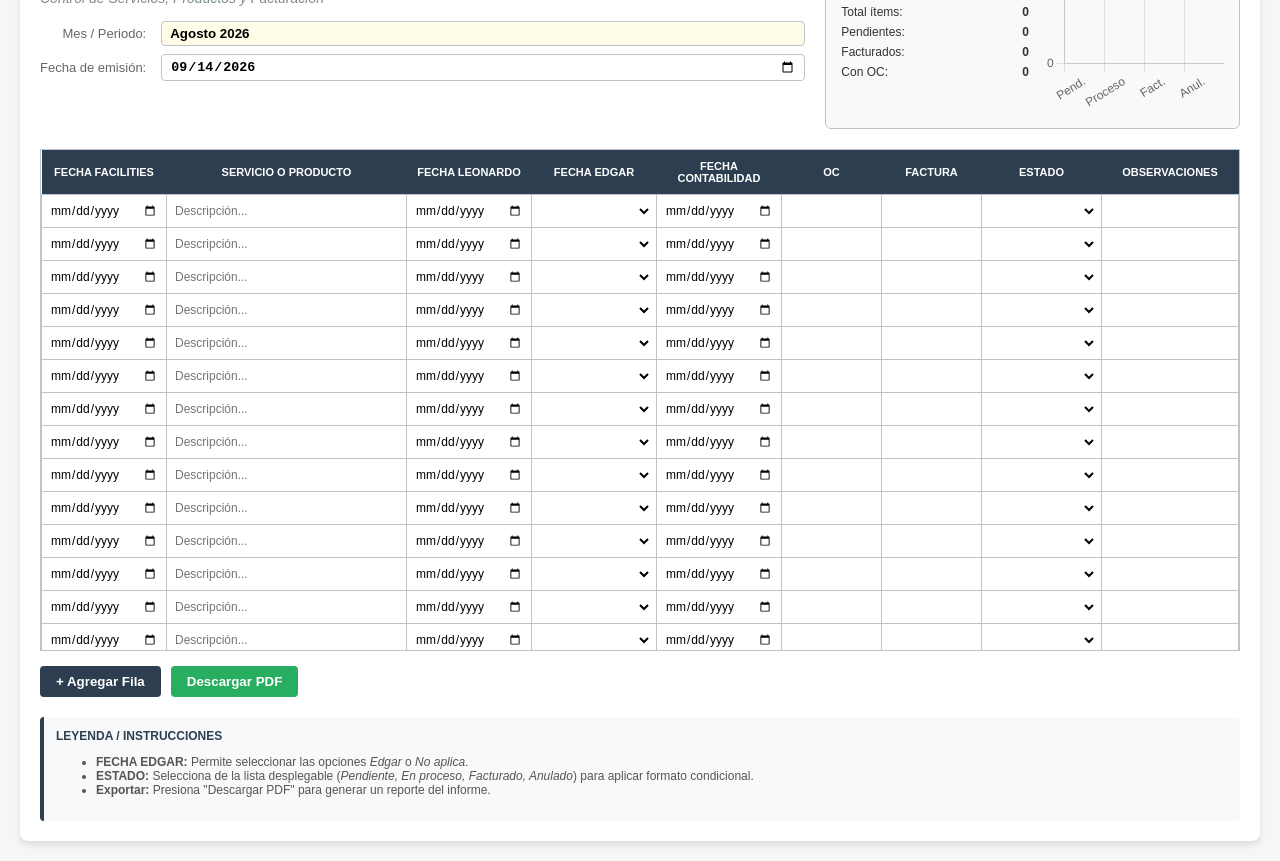
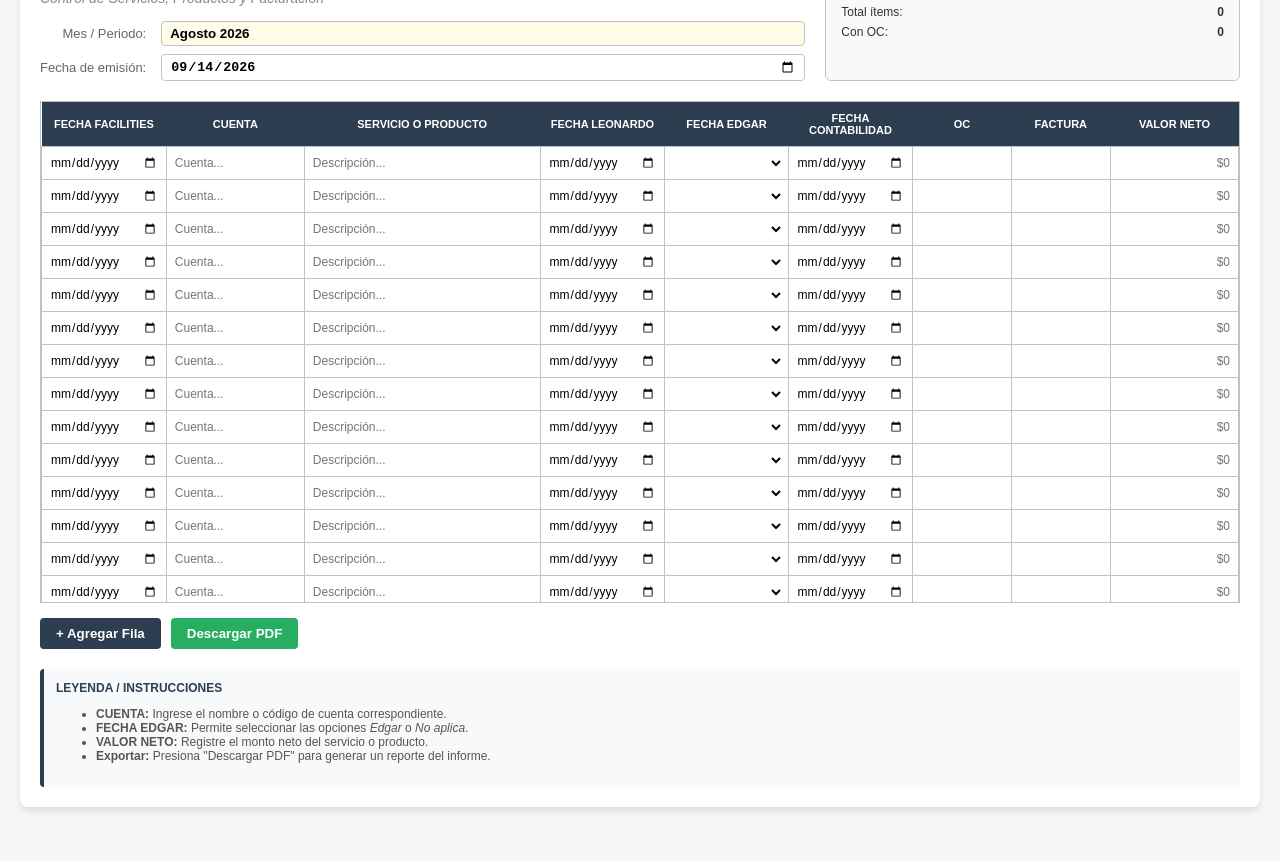
Before and after one commit to mauriciosanti35/validacion-de-compra, a plain HTML site: page index.html in a window 1280 px wide. Shown: the part 83-944 px from the top of the page. After the commit the page ends 910 px from the top, so only its background shows below. Drawn offline with nearby package versions, Linux system fonts and the light colour scheme.

Commit message:
Clean up index.html by removing chart and status styles
Removed unused chart container and status formatting logic.

```diff
--- a/index.html
+++ b/index.html
@@ -115,11 +115,6 @@
       font-weight: bold;
     }
 
-    .chart-container {
-      width: 180px;
-      height: 140px;
-    }
-
     /* Tabla */
     .table-container {
       overflow-x: auto;
@@ -162,17 +157,6 @@
     td input:focus, td select:focus {
       outline: 2px solid var(--dark);
       background-color: #fff;
-    }
-
-    /* Formato condicional de la celda Estado */
-    select.status-pendiente { background-color: var(--yellow-bg); }
-    select.status-en-proceso { background-color: var(--blue-bg); }
-    select.status-facturado { background-color: var(--green-bg); }
-    select.status-anulado { background-color: var(--red-bg); }
-
-    /* Highlight de fila completa si está Pendiente */
-    tr.row-pendiente {
-      background-color: var(--input-yellow);
     }
 
     /* Leyenda y Acciones */
@@ -241,12 +225,7 @@
       <div class="kpi-block">
         <h3>RESUMEN</h3>
         <div class="kpi-row"><span>Total ítems:</span> <span class="kpi-value" id="kpi-total">0</span></div>
-        <div class="kpi-row"><span>Pendientes:</span> <span class="kpi-value" id="kpi-pendientes">0</span></div>
-        <div class="kpi-row"><span>Facturados:</span> <span class="kpi-value" id="kpi-facturados">0</span></div>
         <div class="kpi-row"><span>Con OC:</span> <span class="kpi-value" id="kpi-oc">0</span></div>
-      </div>
-      <div class="chart-container">
-        <canvas id="statusChart"></canvas>
       </div>
     </div>
   </div>
@@ -257,14 +236,14 @@
       <thead>
         <tr>
           <th style="width: 105px;">FECHA FACILITIES</th>
+          <th style="width: 120px;">CUENTA</th>
           <th style="width: 220px;">SERVICIO O PRODUCTO</th>
           <th style="width: 105px;">FECHA LEONARDO</th>
           <th style="width: 105px;">FECHA EDGAR</th>
           <th style="width: 105px;">FECHA CONTABILIDAD</th>
           <th style="width: 80px;">OC</th>
           <th style="width: 80px;">FACTURA</th>
-          <th style="width: 100px;">ESTADO</th>
-          <th>OBSERVACIONES</th>
+          <th style="width: 110px;">VALOR NETO</th>
         </tr>
       </thead>
       <tbody id="tableBody">
@@ -283,8 +262,9 @@
   <div class="instructions">
     <h4>LEYENDA / INSTRUCCIONES</h4>
     <ul>
+      <li><strong>CUENTA:</strong> Ingrese el nombre o código de cuenta correspondiente.</li>
       <li><strong>FECHA EDGAR:</strong> Permite seleccionar las opciones <em>Edgar</em> o <em>No aplica</em>.</li>
-      <li><strong>ESTADO:</strong> Selecciona de la lista desplegable (<em>Pendiente, En proceso, Facturado, Anulado</em>) para aplicar formato condicional.</li>
+      <li><strong>VALOR NETO:</strong> Registre el monto neto del servicio o producto.</li>
       <li><strong>Exportar:</strong> Presiona "Descargar PDF" para generar un reporte del informe.</li>
     </ul>
   </div>
@@ -295,7 +275,6 @@
   document.getElementById('emision').valueAsDate = new Date();
 
   const INITIAL_ROWS = 15;
-  let chartInstance = null;
 
   function initTable() {
     const tbody = document.getElementById('tableBody');
@@ -303,17 +282,17 @@
     for (let i = 0; i < INITIAL_ROWS; i++) {
       addRow();
     }
-    initChart();
     updateDashboard();
   }
 
-  // Agregar una nueva fila con la columna Fecha Edgar agregada
+  // Agregar una nueva fila con la estructura actualizada
   function addRow() {
     const tbody = document.getElementById('tableBody');
     const tr = document.createElement('tr');
 
     tr.innerHTML = `
       <td><input type="date" oninput="updateDashboard()"></td>
+      <td><input type="text" placeholder="Cuenta..." oninput="updateDashboard()"></td>
       <td><input type="text" placeholder="Descripción..." oninput="updateDashboard()"></td>
       <td><input type="date" oninput="updateDashboard()"></td>
       <td>
@@ -326,104 +305,34 @@
       <td><input type="date" oninput="updateDashboard()"></td>
       <td><input type="text" style="text-align: center;" oninput="updateDashboard()"></td>
       <td><input type="text" style="text-align: center;" oninput="updateDashboard()"></td>
-      <td>
-        <select onchange="handleStatusChange(this)">
-          <option value=""></option>
-          <option value="Pendiente">Pendiente</option>
-          <option value="En proceso">En proceso</option>
-          <option value="Facturado">Facturado</option>
-          <option value="Anulado">Anulado</option>
-        </select>
-      </td>
-      <td><input type="text" oninput="updateDashboard()"></td>
+      <td><input type="text" style="text-align: right;" placeholder="$0" oninput="updateDashboard()"></td>
     `;
     tbody.appendChild(tr);
-  }
-
-  function handleStatusChange(selectEl) {
-    const row = selectEl.closest('tr');
-    const val = selectEl.value;
-
-    selectEl.className = '';
-    row.classList.remove('row-pendiente');
-
-    if (val === 'Pendiente') {
-      selectEl.classList.add('status-pendiente');
-      row.classList.add('row-pendiente');
-    } else if (val === 'En proceso') {
-      selectEl.classList.add('status-en-proceso');
-    } else if (val === 'Facturado') {
-      selectEl.classList.add('status-facturado');
-    } else if (val === 'Anulado') {
-      selectEl.classList.add('status-anulado');
-    }
-
-    updateDashboard();
   }
 
   function updateDashboard() {
     const rows = document.querySelectorAll('#tableBody tr');
     let totalItems = 0;
-    let pendientes = 0;
-    let facturados = 0;
-    let enProceso = 0;
-    let anulados = 0;
     let conOC = 0;
 
     rows.forEach(row => {
-      const servicio = row.children[1].querySelector('input').value.trim();
-      const oc = row.children[5].querySelector('input').value.trim();
-      const estado = row.children[7].querySelector('select').value;
+      const servicio = row.children[2].querySelector('input').value.trim();
+      const oc = row.children[6].querySelector('input').value.trim();
 
       if (servicio !== '') {
         totalItems++;
         if (oc !== '' && oc !== '-') conOC++;
-
-        if (estado === 'Pendiente') pendientes++;
-        else if (estado === 'Facturado') facturados++;
-        else if (estado === 'En proceso') enProceso++;
-        else if (estado === 'Anulado') anulados++;
       }
     });
 
     document.getElementById('kpi-total').textContent = totalItems;
-    document.getElementById('kpi-pendientes').textContent = pendientes;
-    document.getElementById('kpi-facturados').textContent = facturados;
     document.getElementById('kpi-oc').textContent = conOC;
-
-    if (chartInstance) {
-      chartInstance.data.datasets[0].data = [pendientes, enProceso, facturados, anulados];
-      chartInstance.update();
-    }
-  }
-
-  function initChart() {
-    const ctx = document.getElementById('statusChart').getContext('2d');
-    chartInstance = new Chart(ctx, {
-      type: 'bar',
-      data: {
-        labels: ['Pend.', 'Proceso', 'Fact.', 'Anul.'],
-        datasets: [{
-          data: [0, 0, 0, 0],
-          backgroundColor: ['#FFF9C4', '#BBDEFB', '#C8E6C9', '#FFCDD2'],
-          borderColor: ['#FBC02D', '#1976D2', '#388E3C', '#D32F2F'],
-          borderWidth: 1
-        }]
-      },
-      options: {
-        responsive: true,
-        maintainAspectRatio: false,
-        plugins: { legend: { display: false } },
-        scales: { y: { beginAtZero: true, ticks: { precision: 0 } } }
-      }
-    });
   }
 
   // Generación y descarga del PDF
   function exportToPDF() {
     const element = document.getElementById('pdf-content');
 
-    // Configuración para orientación horizontal (landscape) y ajuste exacto
     const opt = {
       margin:       [10, 10, 10, 10],
       filename:     'Informe_Mensual_Operaciones.pdf',
```
